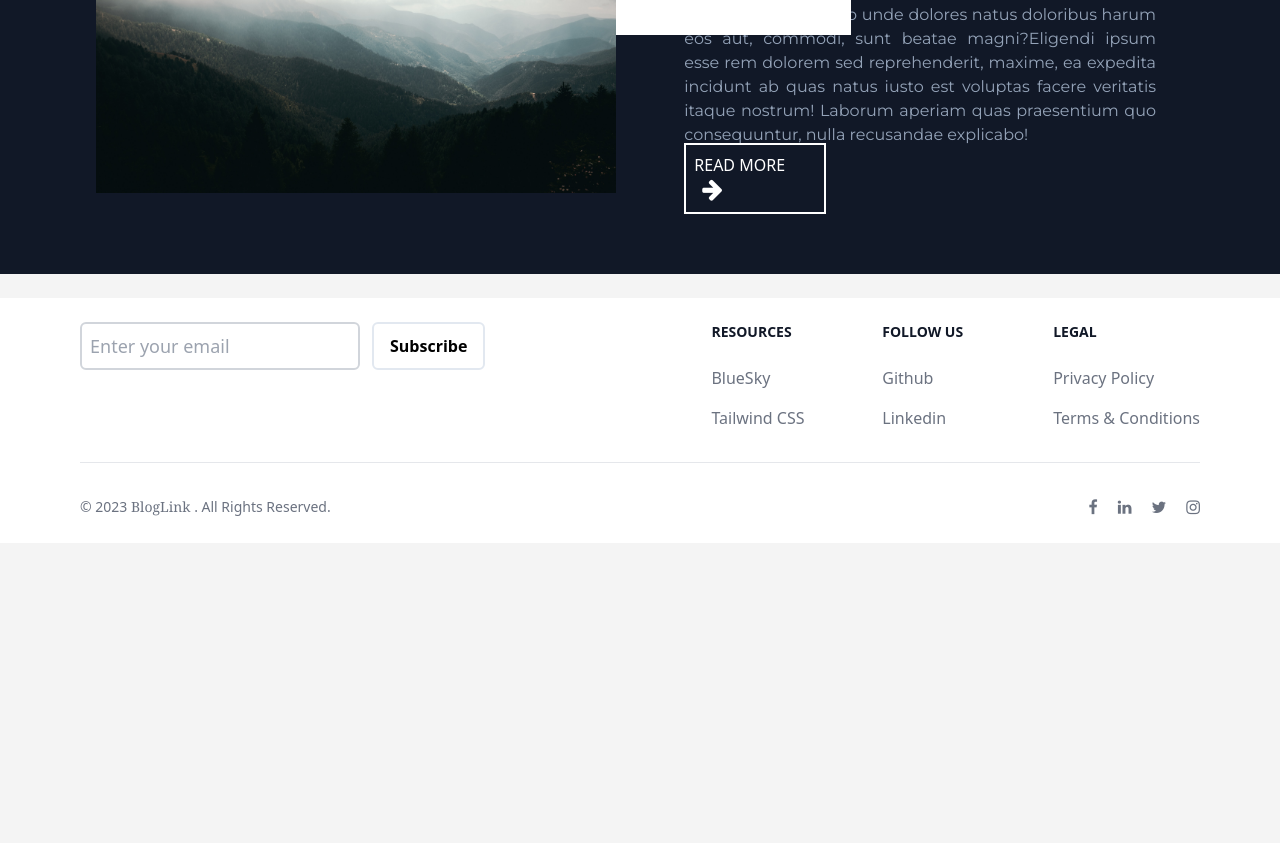
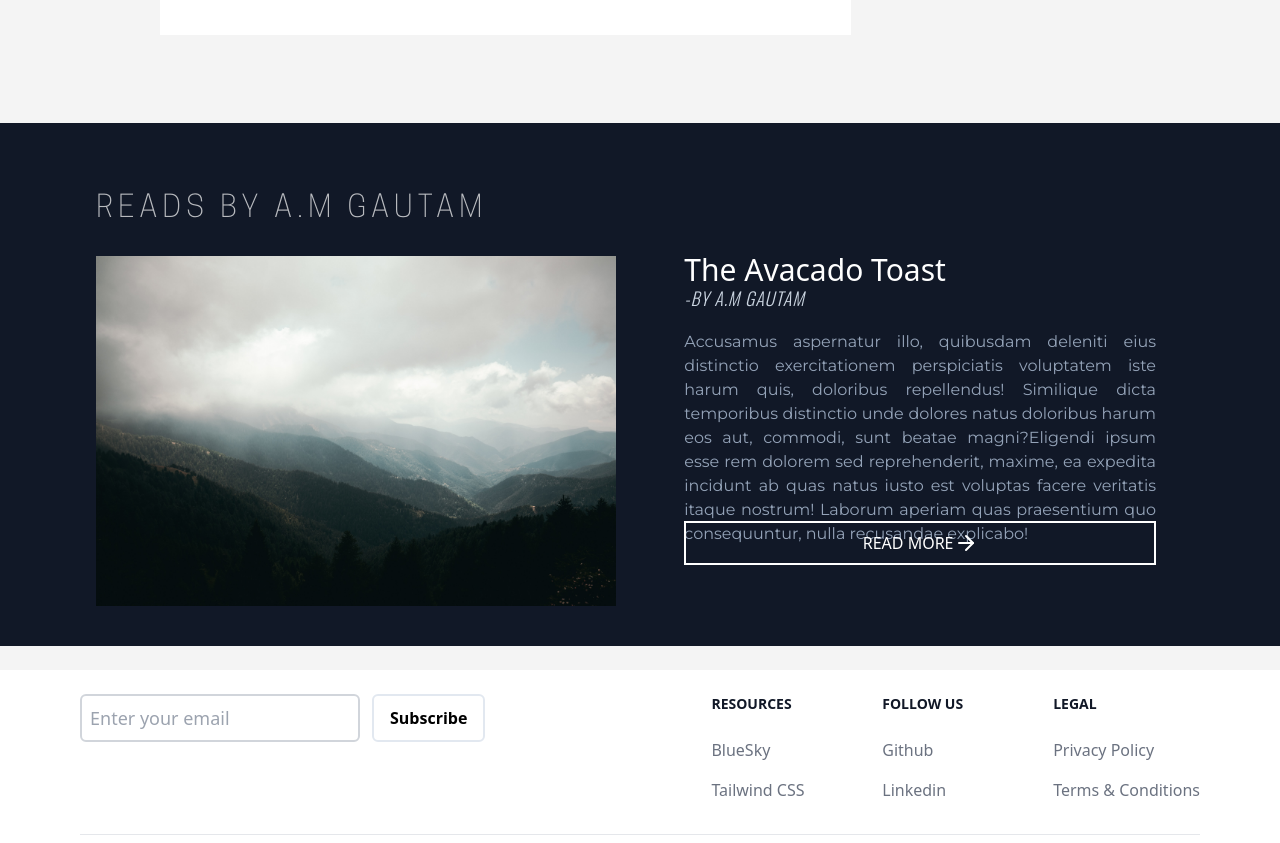
Before and after one commit to 108aryanmaurya/A_WritersPortfolio, a React (Vite) app: page /About in a window 1280 px wide. Shown: the part 1760-2603 px from the top of the page. Before the commit the page ends 2303 px from the top, so only its background shows below. Built offline with nearby package versions, Linux system fonts and the light colour scheme; a web font is replaced by a local one.

Commit message:
made changes

```diff
--- /dev/null
+++ b/src/assets/icons/index.js
@@ -0,0 +1,5 @@
+import rightArrow from './rightArrow.svg'
+
+export {
+    rightArrow
+}
--- a/src/components/AboutCrousel.jsx
+++ b/src/components/AboutCrousel.jsx
@@ -1,5 +1,6 @@
 import React, { useEffect, useState } from "react";
 import { crausoel } from "./constants";
+import { rightArrow } from "../assets/icons";
 
 const AboutCrousel = () => {
   const [reviews, setReviews] = useState(crausoel);
@@ -53,21 +54,21 @@ const AboutCrousel = () => {
             <i className="fa fa-chevron-right text-white  text-lg w-5 h-3"></i>
           </button> */}
         </div>
-        <div className="mx-7   w-[50%] max-sm:w-[100%] max-md:mx-0  flex flex-col  gap-4 max-md:gap-0 ">
-          <div>
+        <div className="mx-7 max-md:mt-3  w-[50%] max-sm:w-[100%] max-md:mx-0  flex flex-col  gap-4 max-md:gap-0 ">
+          <div className="leading-7">
             <p className="text-[30px] text-white ">The Avacado Toast </p>
             <span className="italic text-[18px] font-[50] font-Oswald tracking-wider text-slate-300">
               -BY A.M GAUTAM
             </span>
           </div>
-          <div className="font-montserrat max-md:mx-2  h-[50%]  text-slate-400 text-justify">
+          <div className="font-montserrat max-md:mx-2 max-md:mt-2 max-md:h-[60%]  h-[50%]  text-slate-400 text-justify">
             {reviews[currentIndex]?.description.length > 600
               ? reviews[currentIndex]?.description.substring(600) + "..."
               : reviews[currentIndex]?.description}
           </div>
-          <div className=" max-sm:p-1  max-md:m-2    text-white   border-2 p-2     max-sm:text-[14px] w-[30%]   border-white">
+          <div className=" max-sm:p-1  max-md:m-2  flex   text-white   border-2 p-2     max-sm:text-[14px] w-auto  justify-center items-center  border-white">
             <span>READ MORE</span>
-            <i className="fa px-1 pl-2 text-[24px] max-sm:text-[16px] fa-arrow-right"></i>
+            <img src={rightArrow} alt="arrow" className=" text-white" />
           </div>
         </div>
       </div>
--- a/src/pages/About.jsx
+++ b/src/pages/About.jsx
@@ -1,4 +1,5 @@
 import React from "react";
+
 import { Aboutimg, RandomPerson } from "../assets/images";
 import AboutCrousel from "../components/AboutCrousel";
 const About = () => {
@@ -15,7 +16,7 @@ const About = () => {
           AUTHOR BIOGRAPHY
         </p>
       </div>
-      <div className="relative  p-16 max-sm:p-0 max-sm:mt-4  max-sm:ml-4  justify-center items-center h-[600px]">
+      <div className="relative  p-16 max-sm:p-0 max-sm:mt-4  max-sm:ml-4  justify-center items-center ">
         <div className="float-left ">
           <img
             src={RandomPerson}
@@ -24,7 +25,6 @@ const About = () => {
           />
         </div>
         <div className="text-black flex font-Authorfont transform translate-y-10 -translate-x-40  max-md:-translate-x-0 text-center justify-center text-6xl max-md:text-2xl tracking-wide my-6 max-md:m-0 mt-0 max-md:ml-5  ">
-
           <span>A</span>.M&nbsp;
           <span>G</span>autam
         </div>
@@ -61,7 +61,7 @@ const About = () => {
         </div>
         {/* <div className="h-96 bg-slate-300 mt-8"> </div> */}
       </div>
-      <div className="mt-[550px] max-sm:mt-[360px]">
+      <div className="">
         <AboutCrousel></AboutCrousel>
       </div>
     </section>
```
Also changed, not shown: src/assets/icons/arrow-right.svg (deleted), src/assets/icons/rightArrow.svg (added).
